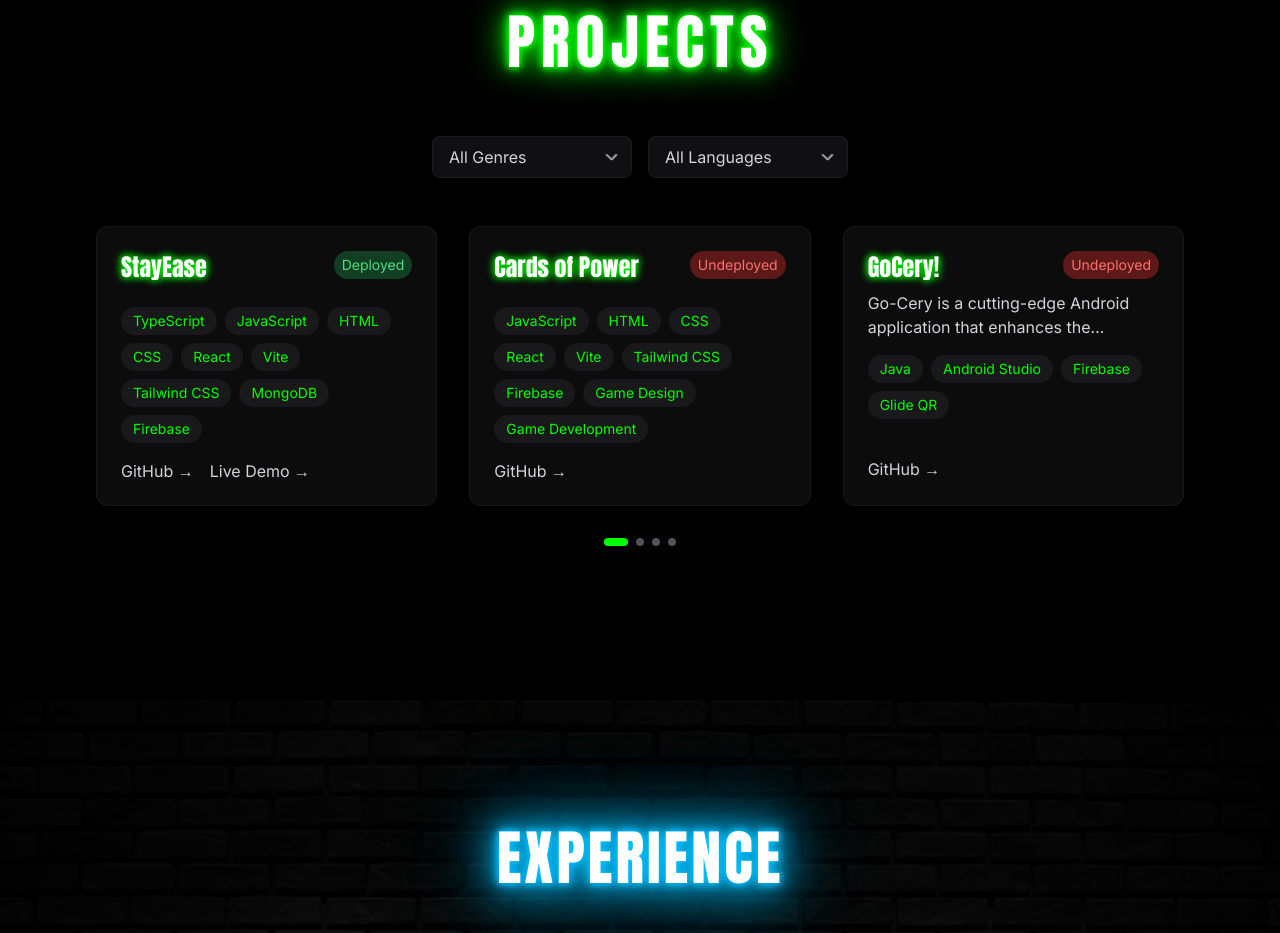
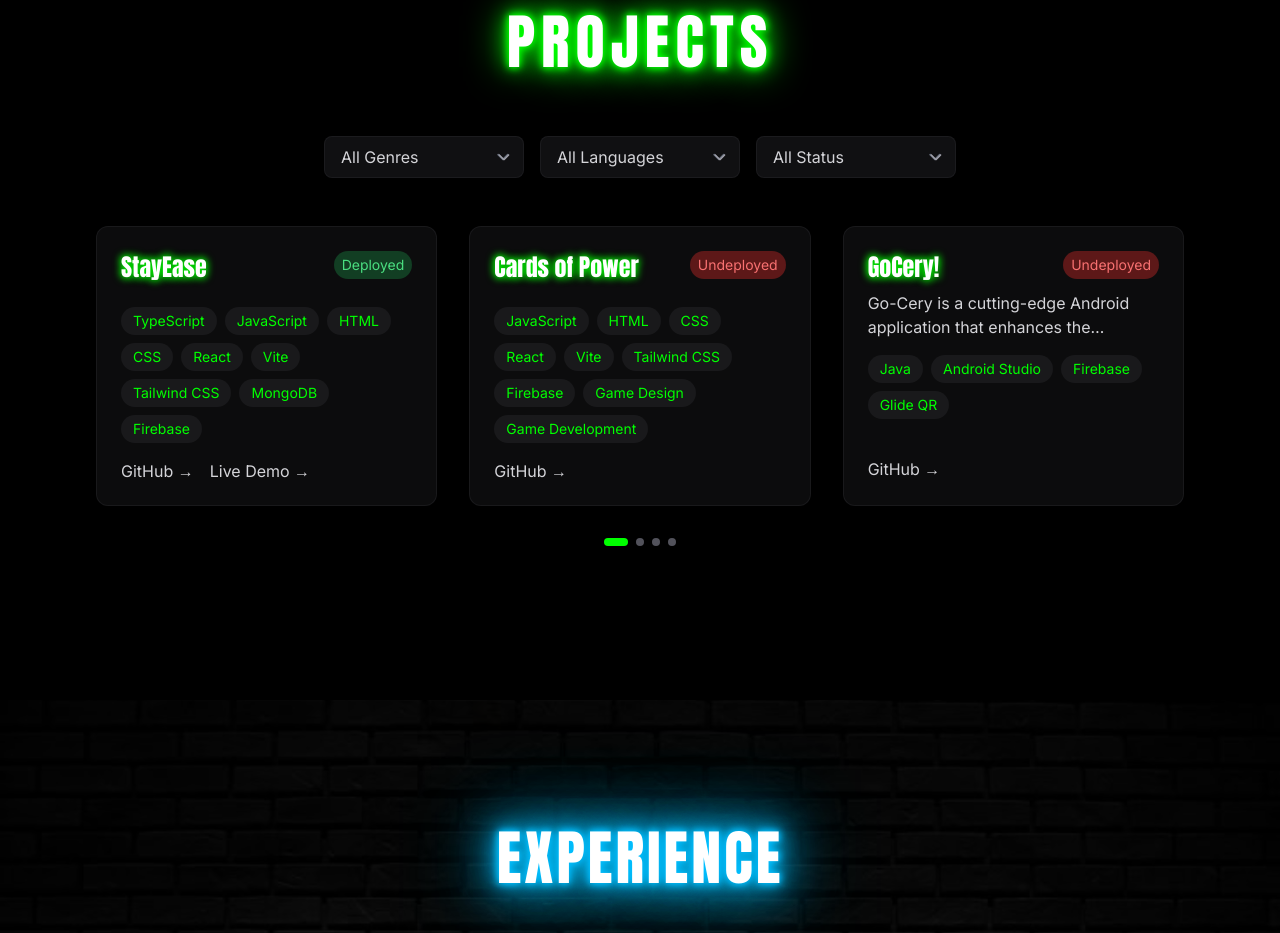
Before and after one commit to MannLester/PortfolioWebsite, a Next.js app: page / in a window 1280 px wide. Shown: the part 2500-3433 px from the top of the page. Built offline with nearby package versions, Linux system fonts and the light colour scheme.

Commit message:
Added New Deployed Feature

```diff
--- a/src/components/sections/ProjectPage.tsx
+++ b/src/components/sections/ProjectPage.tsx
@@ -590,6 +590,7 @@ const ProjectPage = () => {
     const [currentPage, setCurrentPage] = useState(0);
     const [selectedGenre, setSelectedGenre] = useState<string | null>(null);
     const [selectedLanguage, setSelectedLanguage] = useState<string | null>(null);
+    const [selectedDeployed, setSelectedDeployed] = useState<string | null>(null);
     const [direction, setDirection] = useState(0);
     const [isMobile, setIsMobile] = useState(false);
     const [currentMobileProject, setCurrentMobileProject] = useState(1);
@@ -601,7 +602,10 @@ const ProjectPage = () => {
     const filteredProjects = projects.filter(project => {
         const matchesGenre = !selectedGenre || project.genre === selectedGenre;
         const matchesLanguage = !selectedLanguage || project.language === selectedLanguage;
-        return matchesGenre && matchesLanguage;
+        const matchesDeployed = selectedDeployed === null ||
+            (selectedDeployed === 'Deployed' && project.deployed) ||
+            (selectedDeployed === 'Not Deployed' && !project.deployed);
+        return matchesGenre && matchesLanguage && matchesDeployed;
     });
 
     const projectsPerPage = 3;
@@ -729,6 +733,15 @@ const ProjectPage = () => {
                         }}
                         label="Languages"
                     />
+                    <SelectFilter
+                        value={selectedDeployed}
+                        options={['Deployed', 'Not Deployed']}
+                        onChange={(value) => {
+                            setSelectedDeployed(value);
+                            setCurrentPage(0);
+                        }}
+                        label="Status"
+                    />
                 </div>
 
                 {/* Projects Grid with Navigation */}
```
